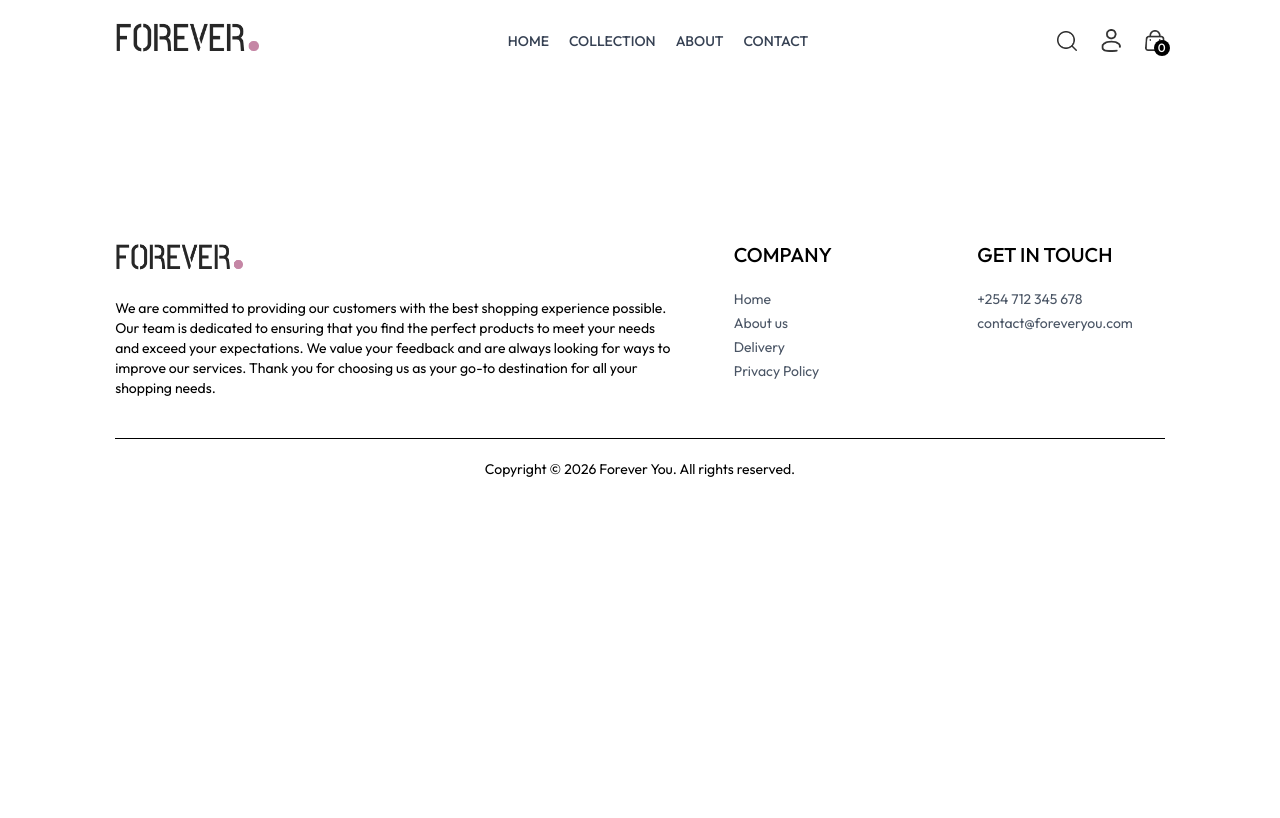
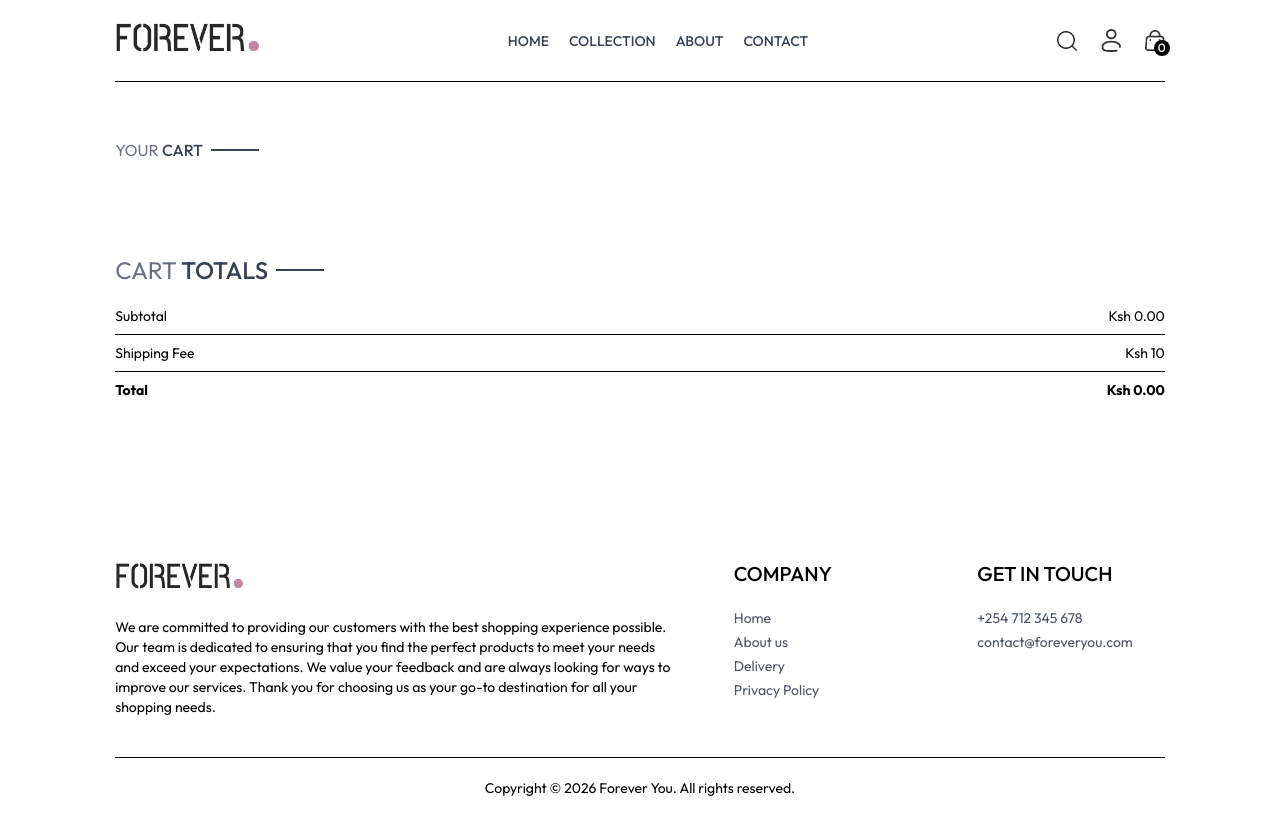
Before and after one commit to jayruskirui/SALES-APP, a React (Vite) app in the folder frontend/: page /cart in a window 1280 px wide. Built offline with nearby package versions, Linux system fonts and the light colour scheme.

Commit message:
cartTotal

```diff
--- /dev/null
+++ b/frontend/src/components/CartTotal.jsx
@@ -0,0 +1,35 @@
+import React, { useContext } from 'react'
+import { ShopContext } from '../context/ShopContext'
+import Title from './Title';
+
+const CartTotal = () => {
+
+    const {currency, delivery_fee, getCartAmount} = useContext(ShopContext);
+
+  return (
+    <div className='w-full'>
+        <div className='text-2xl'>
+            <Title text1={'CART'} text2={'TOTALS'} />
+        </div>
+
+        <div className='flex flex-col gap-2 mt-2 text-sm'>
+            <div className='flex justify-between'>
+                <p>Subtotal</p>
+                <p>{currency} {getCartAmount()}.00</p>
+            </div>
+            <hr/>
+            <div className='flex justify-between'>
+                <p>Shipping Fee</p>
+                <p>{currency} {delivery_fee}</p>
+            </div>
+            <hr />
+            <div className='flex justify-between'>
+                <b>Total</b>
+                <b>{currency} {getCartAmount() === 0 ? 0 : getCartAmount() + delivery_fee}.00</b>
+            </div>
+        </div>
+    </div>
+  )
+}
+
+export default CartTotal
--- a/frontend/src/context/ShopContext.jsx
+++ b/frontend/src/context/ShopContext.jsx
@@ -50,10 +50,37 @@
         return totalCount;
     };
 
+    const updateQuantity = (itemId, size, quantity) => {
+
+        let cartData = structuredClone(cartItems);
+
+        cartData[itemId][size] = quantity;
+
+        setCartItems(cartData);
+    }
+
+    const getCartAmount = () => {
+        let totalAmount = 0;
+        for(const items in cartItems){
+            let itemInfo = products.find((product)=> product._id === items);
+            for(const item in cartItems[items]){
+                try {
+                    if (cartItems[items][item]>0){
+                      totalAmount += itemInfo.price * cartItems[items][item];
+                    }
+                } catch (error) {
+
+                }
+            }
+          }
+        return totalAmount;
+    }
+
     const value ={
         products, currency, delivery_fee,
         search, setSearch, showSearch, setShowSearch
-        , cartItems, addToCart, getCartCount
+        , cartItems, addToCart, getCartCount, updateQuantity
+        ,getCartAmount
     }
 
     return (
--- a/frontend/src/pages/Cart.jsx
+++ b/frontend/src/pages/Cart.jsx
@@ -1,8 +1,69 @@
-import React from 'react'
+import React, { useContext, useEffect, useState } from 'react'
+import { ShopContext } from '../context/ShopContext'
+import Title from '../components/Title';
+import { assets } from '../assets/assets';
+import CartTotal from '../components/CartTotal';
 
 const Cart = () => {
-  return (
-    <div>
+
+  const { products, currency, cartItems, updateQuantity } = useContext(ShopContext);
+
+  const [cartdata, setCartData] = useState([]);
+
+  useEffect(() => {
+
+    const tempData = [];
+    for (const items in cartItems) {
+        for (const item in cartItems[items]) {
+          if (cartItems[items][item] > 0){
+            tempData.push({
+              _id: items,
+              size: item,
+              quantity: cartItems[items][item]
+            })
+          }
+        }
+      }
+      setCartData(tempData);
+    },[cartItems])
+
+    return (
+    <div className='border-t pt-14'>
+
+      <div className='text 2xl mb-3'>
+          <Title text1={'YOUR'} text2={'CART'} />
+      </div>
+
+      <div>
+        {
+          cartdata.map((item, index) => {
+
+            const productData = products.find((product) => product._id === item._id);
+
+            return (
+              <div key={index} className='py-4 border-t bprder-b text-gray-700 grid grid-cols-[4fr_0.5fr_0.5fr_0.5fr] items-center gap-4'>
+                <div className='flex items-start gap-6'>
+                  <img src={productData.image[0]} alt='' className='w-16 sm:w-20'/>
+                  <div>
+                    <p className='text-xs sm:text-lg font-medium'>{productData.name}</p>
+                    <div className='flex items-center gap-5 mt-2'>
+                      <p>{currency}{productData.price}</p>
+                      <p className='px-2 sm:px-3 sm:py-1 border bg-slate-50 cursor-pointer'>{item.size}</p>
+                    </div>
+                    </div>
+                </div>
+                <input onChange={(e)=>e.target.value === '' || e.target.value === '0' ? null : updateQuantity(item._id,item.size,Number(e.target.value))} type='number' min={1} defaultValue={item.quantity} className='max-w-10 sm:max-w-20 px-1 sm:px-2 py-1' />
+                <img onClick={()=>updateQuantity(item._id,item.size,0)} src ={assets.bin_icon} alt='' className='w-4 mr-4 sm:w-5 cursor-pointer' />
+              </div>
+            )
+
+          })
+        }
+      </div>
+
+      <div className='mt-20'>
+        <CartTotal />
+      </div>
 
     </div>
   )
```
